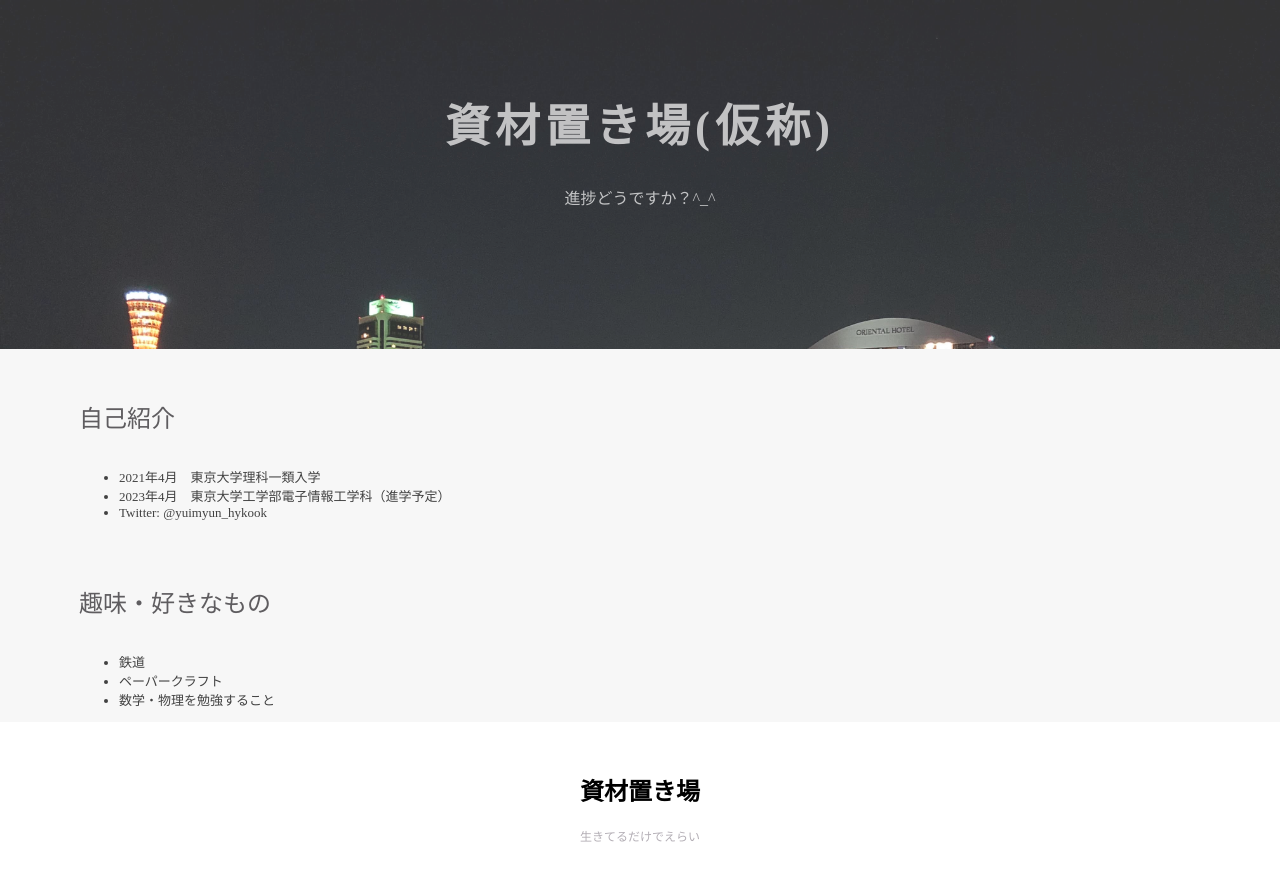
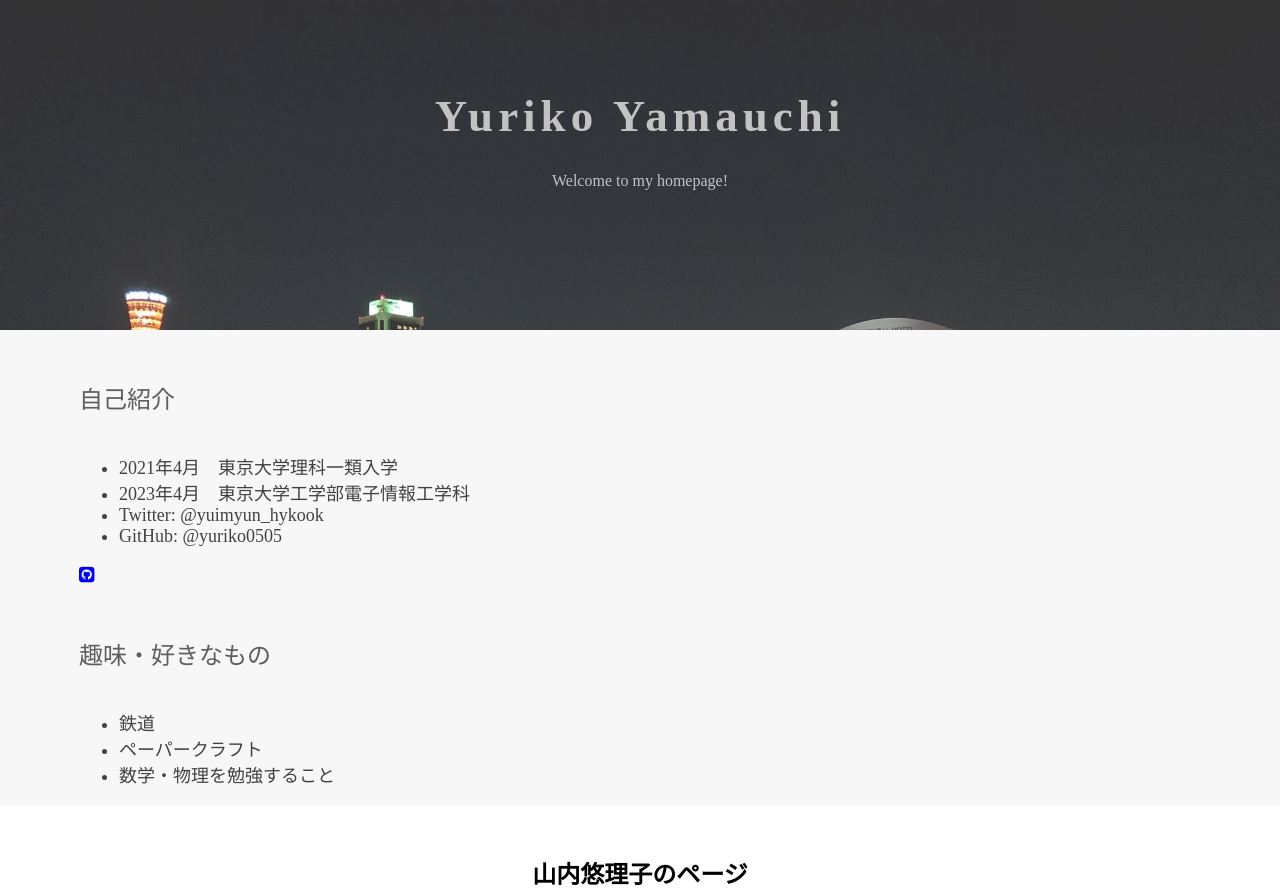
Before and after one commit to yuriko0505/yuriko0505.github.io, a plain HTML site: page index.html in a window 1280 px wide. Shown: the top 893 px of the page. Drawn offline with Linux system fonts and the light colour scheme.

Commit message:
軽微な変更

```diff
--- a/index.html
+++ b/index.html
@@ -3,15 +3,15 @@
 <head>
   <meta charset="utf-8">
   <meta name="viewport" content="width=device-width, initial-scale=1.0">
-  <title>資材置き場</title>
+  <title>山内悠理子のページ</title>
   <link href="https://maxcdn.bootstrapcdn.com/font-awesome/4.7.0/css/font-awesome.min.css" rel="stylesheet" integrity="sha384-wvfXpqpZZVQGK6TAh5PVlGOfQNHSoD2xbE+QkPxCAFlNEevoEH3Sl0sibVcOQVnN" crossorigin="anonymous">
   <link rel="stylesheet" type="text/css" href="stylesheet.css">
 </head>
 <body>
   <div class="top-wrapper">
     <div class="container">
-      <h1>資材置き場(仮称)</h1>
-      <p>進捗どうですか？^_^</p>
+      <h1>Yuriko Yamauchi</h1>
+      <p>Welcome to my homepage!</p>
     </div>
   </div>
   <div class="contents">
@@ -22,9 +22,14 @@
       <div class="text-contents">
         <ul>
           <li>2021年4月　東京大学理科一類入学</li>
-          <li>2023年4月　東京大学工学部電子情報工学科（進学予定）</li>
+          <li>2023年4月　東京大学工学部電子情報工学科</li>
           <li>Twitter: @yuimyun_hykook</li>
+          <li>GitHub: @yuriko0505</li>
         </ul>
+        <a href="https://github.com/yuriko0505" target="_blank" rel="noopener noreferrer">
+          <span class="fa fa-github-square"></span>
+        </a>
+        <i class="fa-brands fa-x-twitter"></i>
       </div>
     </div>
     <div class="container">
@@ -43,7 +48,7 @@
   </div>
   <footer>
     <div class="container">
-      <h2>資材置き場</h2>
+      <h2>山内悠理子のページ</h2>
       <p>生きてるだけでえらい</p>
     </div>
   </footer>
--- a/stylesheet.css
+++ b/stylesheet.css
@@ -115,7 +115,7 @@
 .text-contents {
   width: 80%;
   display: inline-block;
-  font-size: 13px;
+  font-size: 18px;
   color: #424242;
 }
 
```
Also changed, not shown: 1 other file.
